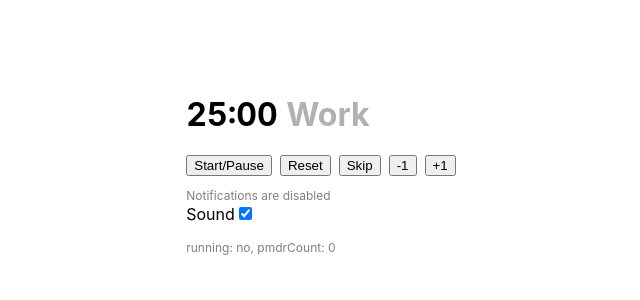
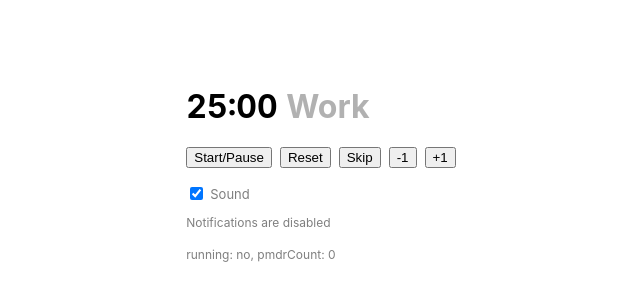
Before and after one commit to jamesjlyons/pomodo, a Next.js app: page / in a window 1280 px wide. Shown: the part 196-496 px from the top of the page, without its empty margins (319-959 px from the left). Built offline with nearby package versions, Linux system fonts and the light colour scheme.

Commit message:
form spacing

```diff
--- a/app/Pomodoro.tsx
+++ b/app/Pomodoro.tsx
@@ -178,18 +178,25 @@ export default function Pomodoro() {
         </button>
         <button onClick={handleAdd}>+1</button>
       </div>
-      <NotificationButton />
-      <form>
-        <label>
+      <form
+        style={{
+          fontSize: 13,
+          marginTop: 16,
+          display: 'flex',
+          alignItems: 'center',
+        }}
+      >
+        <input
+          name="sound"
+          type="checkbox"
+          checked={sound}
+          onChange={() => setSound(!sound)}
+        />
+        <label htmlFor="sound" style={{ marginLeft: 4, opacity: 0.5 }}>
           Sound
-          <input
-            name="sound"
-            type="checkbox"
-            checked={sound}
-            onChange={() => setSound(!sound)}
-          />
         </label>
       </form>
+      <NotificationButton />
       <div
         className="pmdrCount"
         style={{ fontSize: 12, opacity: 0.5, marginTop: 16 }}
```
